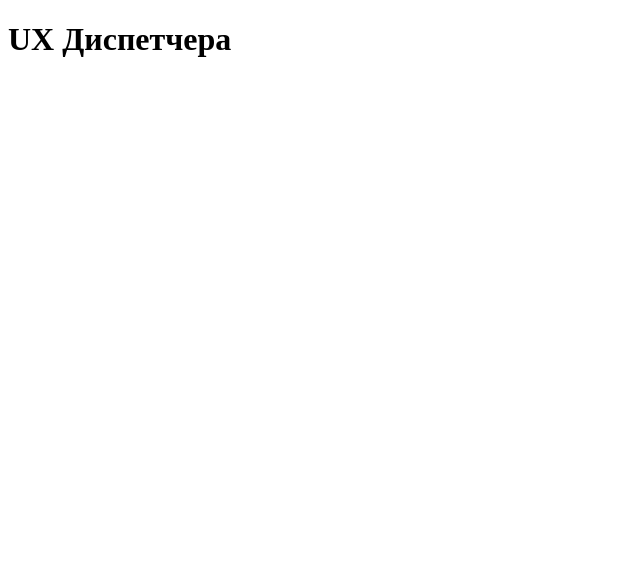
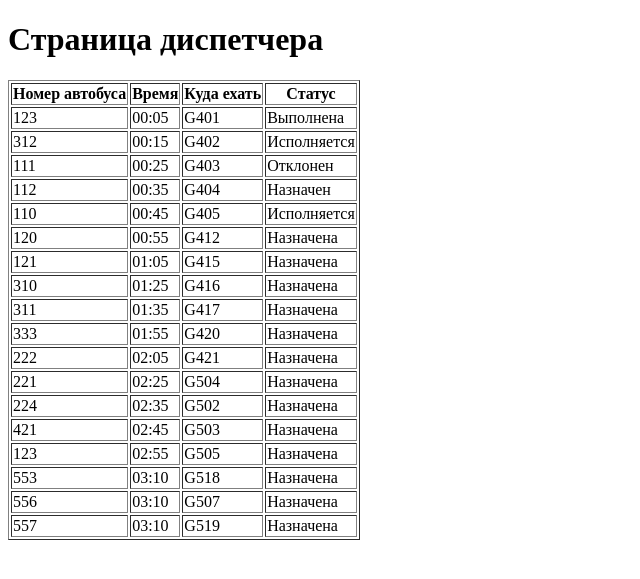
Before and after one commit to lovyshka/aviahack, a Django app: page /dispetch in a window 1280 px wide. Shown: the top 579 px of the page, without its empty margins (0-640 px from the left). Run offline with Django 4.2, Linux system fonts and the light colour scheme.

Commit message:
This branch too

```diff
--- a/my_site/accounts/templates/accounts/dispetcher_page.html
+++ b/my_site/accounts/templates/accounts/dispetcher_page.html
@@ -3,8 +3,42 @@
 <head>
     <meta charset="UTF-8">
     <title>Страница диспетчера</title>
+    <link rel="stylesheet" href="static/accounts/style.css">
 </head>
 <body>
-<h1>UX Диспетчера</h1>
+<h1>Страница диспетчера</h1>
+<div>
+<table border="1">
+    <thead>
+        <tr>
+            <th>Номер автобуса</th>
+            <th>Время</th>
+            <th>Куда ехать</th>
+            <th>Статус</th>
+        </tr>
+
+    </thead>
+    <tbody>
+    <tr><td>123</td><td>00:05</td><td>G401</td><td>Выполнена</td></tr>
+    <tr><td>312</td><td>00:15</td><td>G402</td><td>Исполняется</td></tr>
+    <tr><td>111</td><td>00:25</td><td>G403</td><td>Отклонен</td></tr>
+    <tr><td>112</td><td>00:35</td><td>G404</td><td>Назначен</td></tr>
+    <tr><td>110</td><td>00:45</td><td>G405</td><td>Исполняется</td></tr>
+    <tr><td>120</td><td>00:55</td><td>G412</td><td>Назначена</td></tr>
+    <tr><td>121</td><td>01:05</td><td>G415</td><td>Назначена</td></tr>
+    <tr><td>310</td><td>01:25</td><td>G416</td><td>Назначена</td></tr>
+    <tr><td>311</td><td>01:35</td><td>G417</td><td>Назначена</td></tr>
+    <tr><td>333</td><td>01:55</td><td>G420</td><td>Назначена</td></tr>
+    <tr><td>222</td><td>02:05</td><td>G421</td><td>Назначена</td></tr>
+    <tr><td>221</td><td>02:25</td><td>G504</td><td>Назначена</td></tr>
+    <tr><td>224</td><td>02:35</td><td>G502</td><td>Назначена</td></tr>
+    <tr><td>421</td><td>02:45</td><td>G503</td><td>Назначена</td></tr>
+    <tr><td>123</td><td>02:55</td><td>G505</td><td>Назначена</td></tr>
+    <tr><td>553</td><td>03:10</td><td>G518</td><td>Назначена</td></tr>
+    <tr><td>556</td><td>03:10</td><td>G507</td><td>Назначена</td></tr>
+    <tr><td>557</td><td>03:10</td><td>G519</td><td>Назначена</td></tr>
+    </tbody>
+</table>
+</div>
 </body>
 </html>
```
Also changed, not shown: my_site/accounts/templates/accounts/aouth_page.html (+6 -6 lines).
